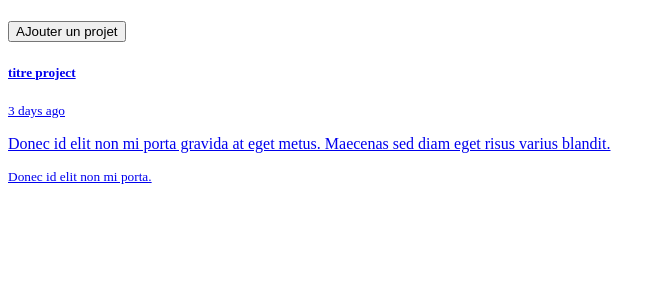
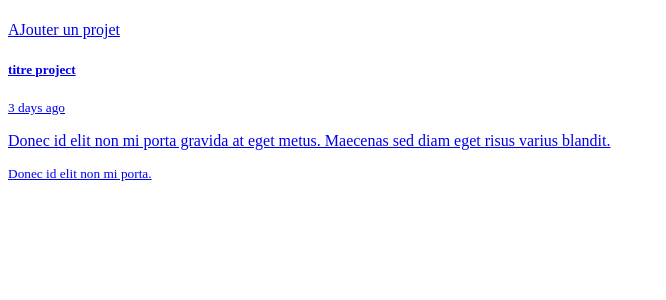
Before and after one commit to bettoumi/batiment-project, a PHP site: page /index_vue.php in a window 1280 px wide. Shown: the part 45-345 px from the top of the page, without its empty margins (0-666 px from the left). Run offline with PHP 8.4, Linux system fonts and the light colour scheme.

Commit message:
add frum

```diff
--- a/controleur/add_project.php
+++ b/controleur/add_project.php
@@ -1,2 +1,4 @@
 <?php
+// include_once '../vue/template/header.php';
 include_once '../vue/addproject_vu.php';
+?>
--- a/css/main.css
+++ b/css/main.css
@@ -109,12 +109,14 @@
     background-color: rgb(41,43,44);
     color:rgb(189,162,83);
     font-family: 'Catamaran', sans-serif;
+    font-weight: bold;
 }
 .titre
 {
  font-family: 'Ultra', serif;
  font-size:2em;
 }
+
 
 
 
--- a/vue/index_vue.php
+++ b/vue/index_vue.php
@@ -4,12 +4,12 @@
         <![endif]-->
 
         <!-- Add your site or application content here -->
-        <header >
+        <header  class="mb-5">
             <h1 class="text-center  titre mt-5">PROJETS</h1>
 
         </header>
-        <div class="d-flex flex-row-reverse w-25">
-              <button type="button"  class="btn btn-success">AJouter un  projet</button>
+        <div class="d-flex flex-row-reverse mr-5 mb-5">
+              <a href="../controleur/add_project.php"  role="button" class="p-2 btn btn-outline-warning ">AJouter un  projet</a>
 
         </div>
         <div class="container">
```
Also changed, not shown: vue/addproject_vu.php (+8 -4 lines), vue/detailproject_vue.php (added).
